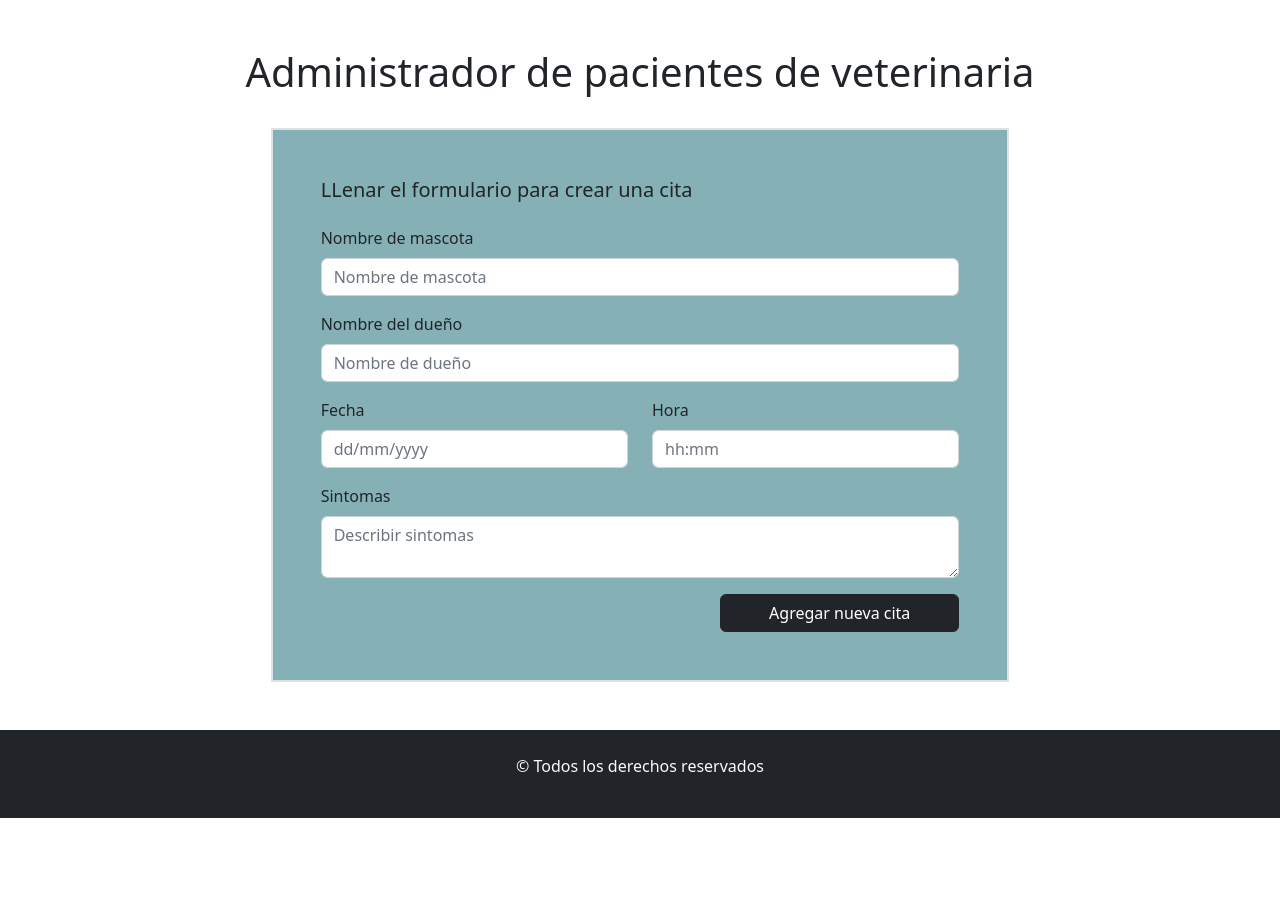
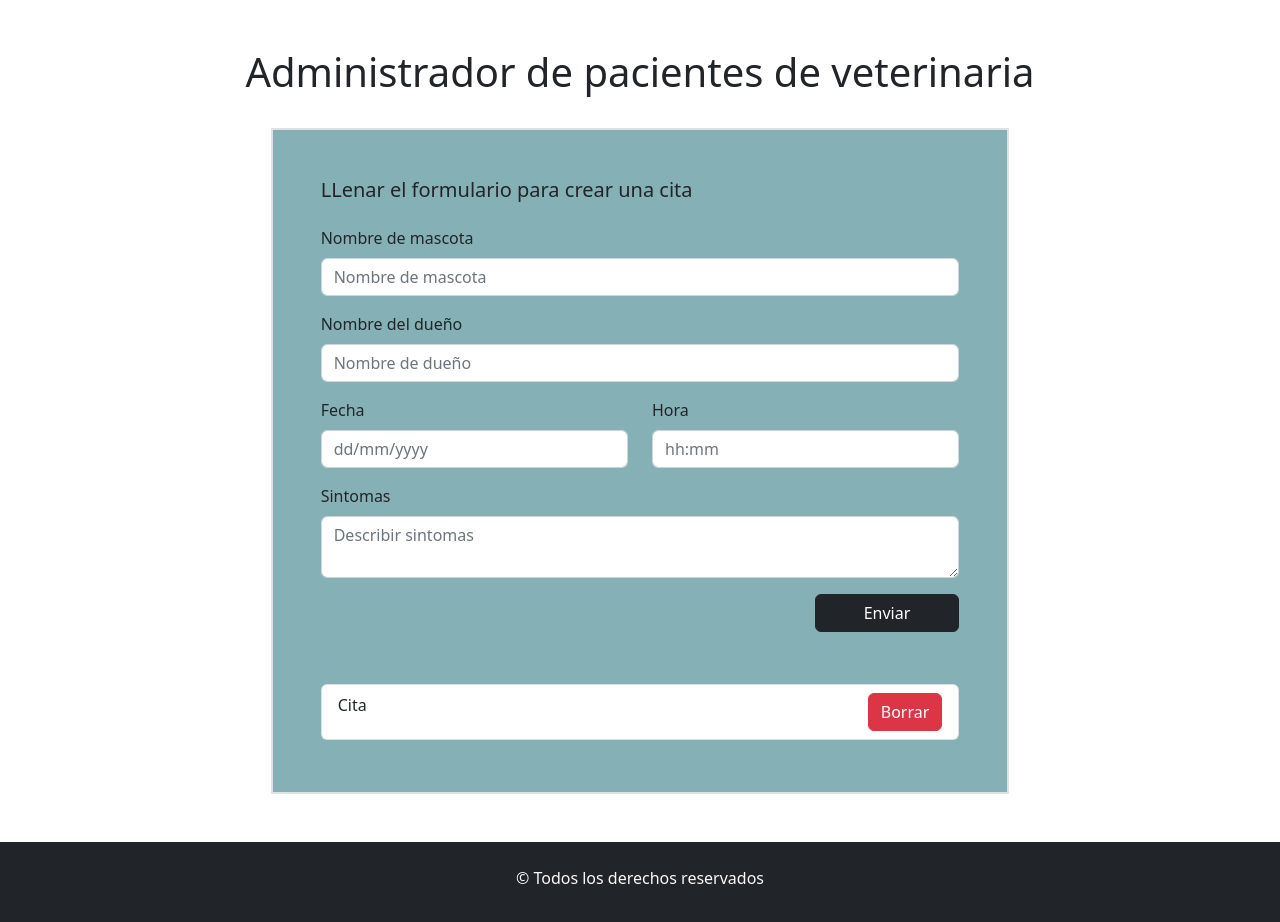
Before and after one commit to anasoledad/ejercicio9-react, a React (Vite) app: page / in a window 1280 px wide. Shown: the top 922 px of the page. Before the commit the page ends 818 px from the top, so only its background shows below. Built offline with nearby package versions, Linux system fonts and the light colour scheme.

Commit message:
Se agregó el maquetado del fomulario de la veterinaria

```diff
--- a/src/components/Formulario.jsx
+++ b/src/components/Formulario.jsx
@@ -1,4 +1,5 @@
 import { Form, Button, Container, Row, Col } from "react-bootstrap";
+import ListaCitas from "./ListaCitas";
 
 const Formulario = () => {
   return (
@@ -35,13 +36,17 @@
           </Form.Group>
 
           <div className="d-flex justify-content-center justify-content-sm-end">
-            <Button variant="dark" className="px-5" type="submit">
-              Agregar nueva cita
+            <Button variant="dark" className="px-5 mb-5" type="submit">
+              Enviar
             </Button>
           </div>
         </Form>
+        <ListaCitas></ListaCitas>
+
       </Col>
+
     </Container>
+
   );
 };
 
--- a/src/components/ItemLista.jsx
+++ b/src/components/ItemLista.jsx
@@ -1,10 +1,11 @@
-import React from 'react';
+import { Button, ListGroup } from "react-bootstrap";
 
 const ItemLista = () => {
     return (
-        <div>
-
-        </div>
+        <ListGroup.Item className="d-flex justify-content-between my-1">
+            Cita
+            <Button variant="danger">Borrar</Button>
+        </ListGroup.Item>
     );
 };
 
--- a/src/components/ListaCitas.jsx
+++ b/src/components/ListaCitas.jsx
@@ -1,10 +1,11 @@
-import React from 'react';
+import { Button, ListGroup } from "react-bootstrap";
+import ItemLista from "./ItemLista";
 
 const ListaCitas = () => {
     return (
-        <div>
-
-        </div>
+        <ListGroup>
+            <ItemLista></ItemLista>
+        </ListGroup>
     );
 };
 
```
